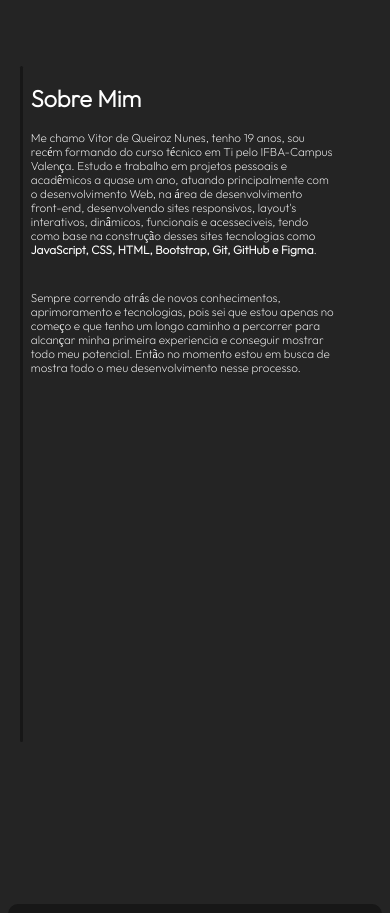
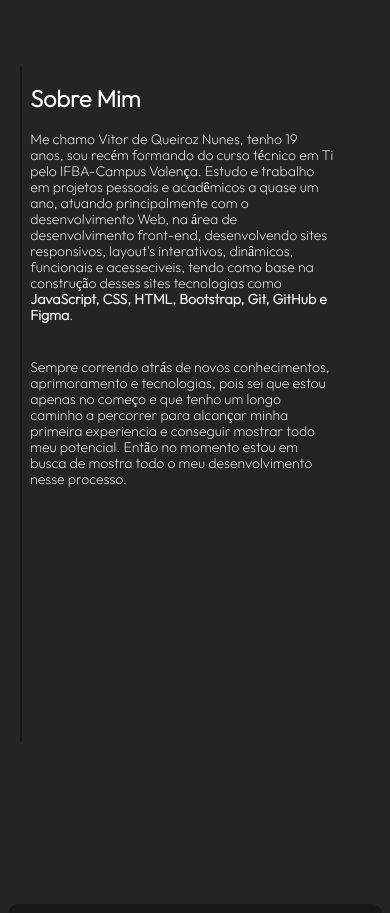
Before and after one commit to VitorGitQ/Portif-lio, a plain HTML site: page index.html in a window 390 px wide. Shown: the part 940-1853 px from the top of the page. Drawn offline with Linux system fonts and the light colour scheme.

Commit message:
Fix:Ajuste de responsividade class sobre-mim

```diff
--- a/style.css
+++ b/style.css
@@ -858,7 +858,7 @@ section {
     }
 
     .sobre-mim .conteiner-descricao p {
-        font-size: 3vw;
+        font-size: 14px;
         width: 80%;
     }
 
```
